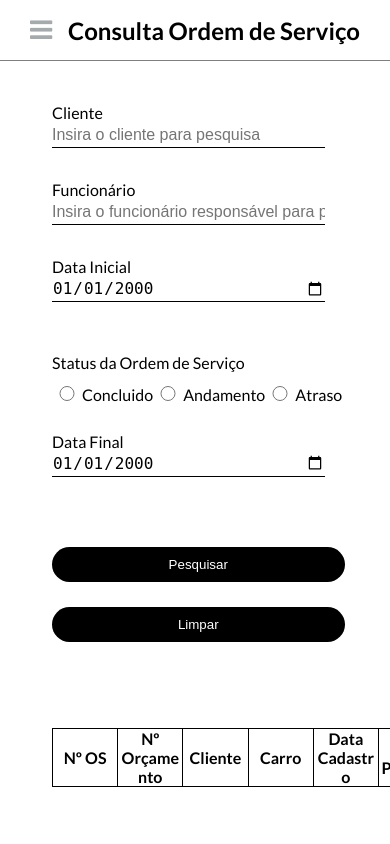
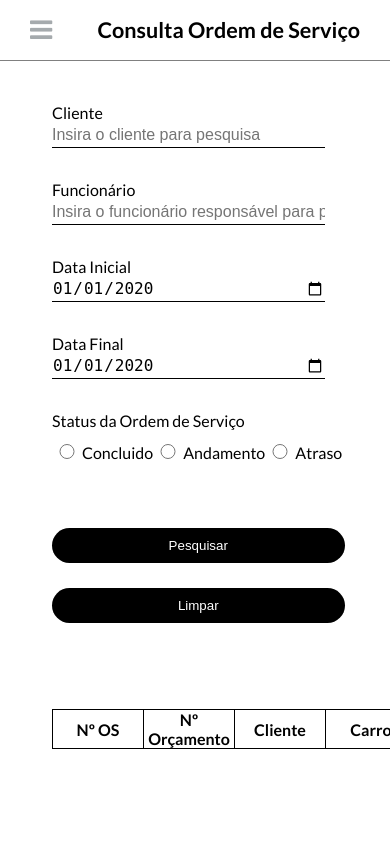
Before and after one commit to fellipews7/oficina, a PHP site: page /Consulta-OS.php in a window 390 px wide. Run offline with PHP 8.4, Linux system fonts and the light colour scheme; lists and menus that the app fills with data are empty; some libraries are stand-ins or nearby versions.

Commit message:
:zap: small css fixes

```diff
--- a/Consulta-OS.php
+++ b/Consulta-OS.php
@@ -23,7 +23,7 @@
       <div class="nav_icon" onclick="toggleSidebar()">
           <i class="fa fa-bars" aria-hidden="true"></i>
         </div>
-        <div class="navbar__left">
+        <div class="navbar__left" id="os-title">
           <h2>Consulta Ordem de Serviço</h2>
         </div>
       </nav>
@@ -44,13 +44,21 @@
         <div class="columns">
 
           <div class="column 1">
+            <div class="dates">
+              <div>
+                <label for="LabelsRadios" id="LabelsRadios">Data Inicial</label><br>
+                <input class="data" type="date" id="LabelsRadios" name="nDataInOS" data-date=""
+                data-date-format="DD MMMM YYYY" value="2020-01-01">
+              </div>
 
-            <label for="LabelsRadios" id="LabelsRadios">Data Inicial</label><br>
-            <input class="data" type="date" id="LabelsRadios" name="nDataInOS" data-date=""
-            data-date-format="DD MMMM YYYY" value="2000-01-01"><br>
+              <div>
+                <label for="iDataFin">Data Final</label>
+                <input class="data" type="date" id="iDataFin" name="nDataFinOS" data-date=""
+              data-date-format="DD MMMM YYYY" value="2020-01-01">
+              </div>
+            </div>
 
             <label for="nSttsOS" id="LabelsRadios">Status da Ordem de Serviço</label>
-
             <div class="wrapper" id="LabelsRadios">
               <input type="radio" id="iConcluido" name="nSttsOS" value="1">
               <label for="iConcluido">Concluido</label>
@@ -60,16 +68,6 @@
               <label for="iAtraso">Atraso</label>
             </div>
           </div>
-
-          <div class="column 2">
-
-            <label for="iDataFin">Data Final</label>
-            <input class="data" type="date" id="iDataFin" name="nDataFinOS" data-date=""
-            data-date-format="DD MMMM YYYY" value="2000-01-01">
-
-          </div>
-
-
         </div>
 
         <br>
--- a/assets/css/Consulta.css
+++ b/assets/css/Consulta.css
@@ -441,7 +441,7 @@ table, table th {
 
 .form {
   margin-top: 0rem;
-	width: 200%;
+	width: 60vw;
 	height: 75%;
 	border: 2px solid rgb(255, 255, 255);
 	border-radius: 0px;
@@ -469,7 +469,7 @@ table, table th {
 }
 
 .wrapper label {
-    margin: 0 .5rem;
+    margin: 0 .3rem;
 }
 
 /* Aparencia do botão rádio classificação cliente */
@@ -488,8 +488,8 @@ table, table th {
 
 .btn-group {
     display: flex;
+    align-items: center;
     justify-content: center;
-    align-items: center;
 }
 
 .btn-group button {
@@ -530,10 +530,10 @@ h1 {
 }
 
 .form input {
-	width: 100%;
+  display: block;
+	width: 60vw;
 	margin-bottom: 21px;
-
-    margin-bottom: 2rem;
+  margin-bottom: 2rem;
 }
 
 label {
@@ -589,8 +589,8 @@ transition: 0.2s;
 	color: rgb(0, 0, 0);
 }
 
-table{
-  width: 90%;
+table {
+  width: 60vw;
   table-layout: fixed;
   word-wrap: break-word;
   border: 1px solid rgb(0, 0, 0);
@@ -640,12 +640,46 @@ transition: 0.2s;
   }
 }
 
+.dates {
+  display: flex;
+  gap: 30px;
+}
+
+#os-title {
+  font-size: .9rem;
+}
+
+.dates input {
+  width: 300px;
+  max-width: 350px;
+  display: block;
+}
+
+@media (max-width: 810px) {
+  .dates {
+    display: block;
+  }
+}
+
 @media (max-width: 645px) {
     .form input[type="text"], .form input[type="date"] {
       width: 70vw;
       display: block;
     }
+
+    .form {
+      width: 100vw;
+    }
+
+    table {
+     width: 100vw;
+    }
+
+    table th {
+      width: 90px;
+    }
 }
+
 
 @media (max-width: 515px) {
   .btn-group {
```
